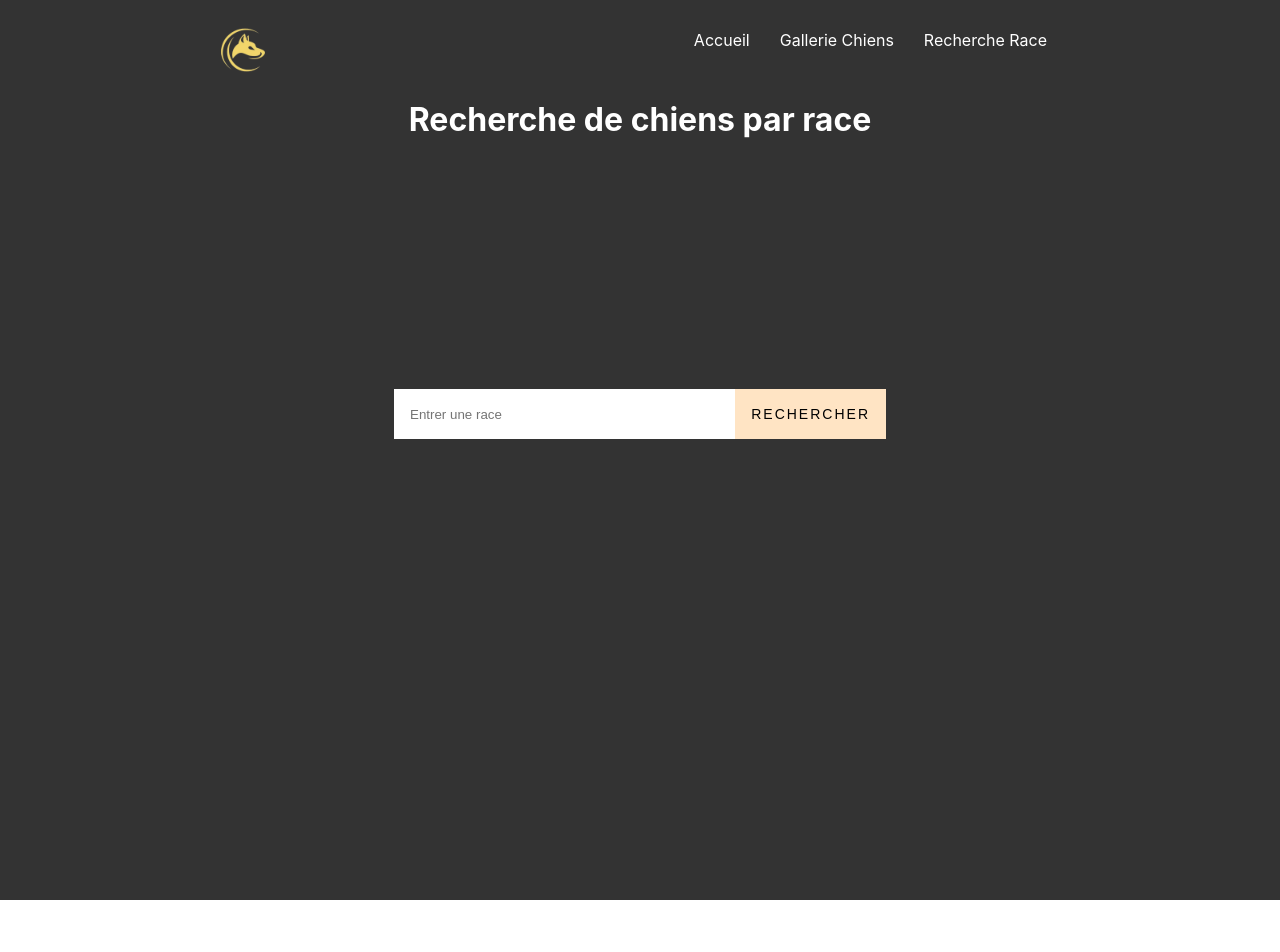
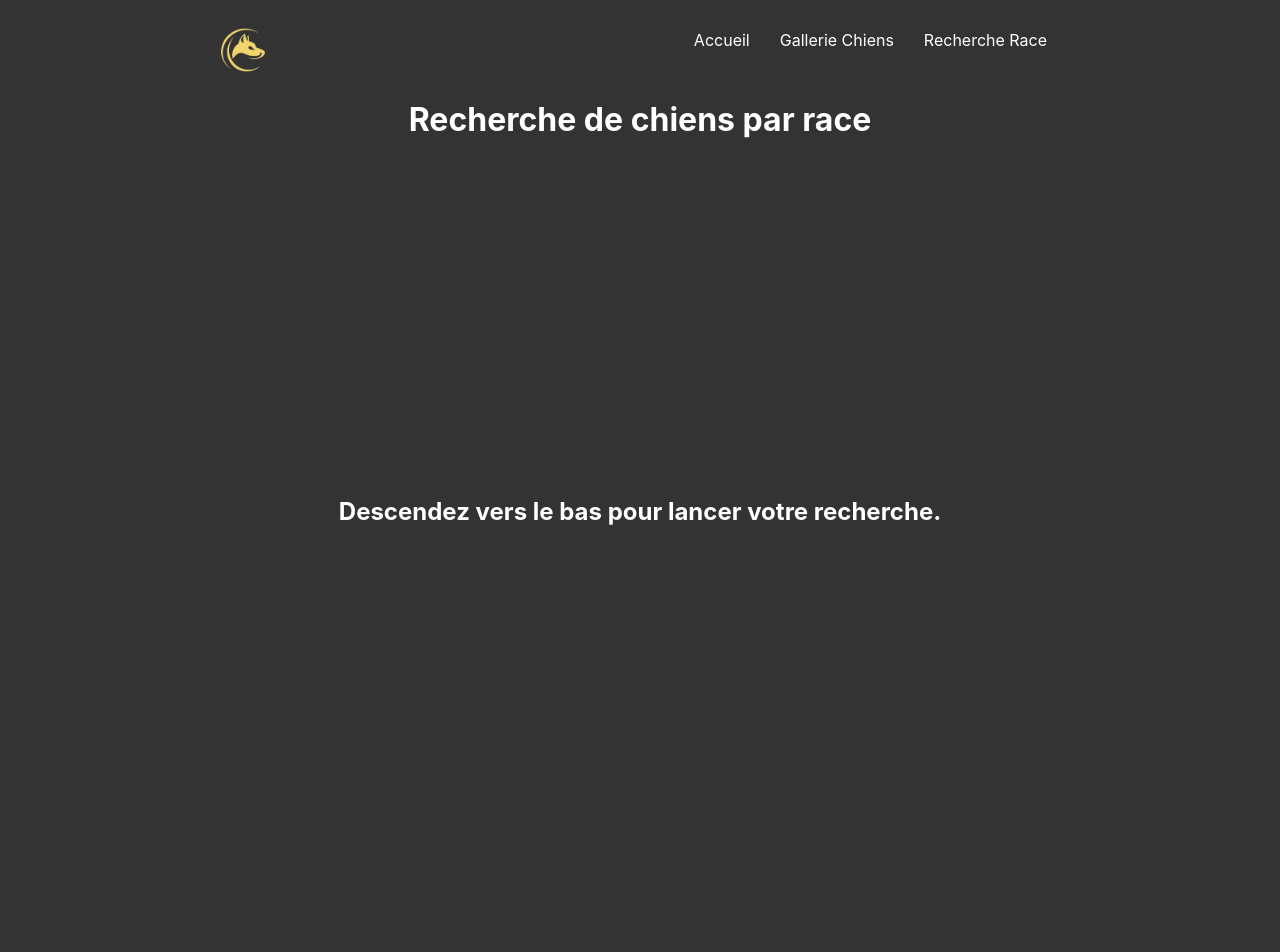
Before and after one commit to JackBulls/dog_ceo_api, a React (Create React App) app: page /breed-search in a window 1280 px wide. Shown: the top 952 px of the page. Before the commit the page ends 900 px from the top, so only its background shows below. Built offline with nearby package versions, Linux system fonts and the light colour scheme.

Commit message:
quatrieme version

```diff
--- a/src/pages/DogBreedSearch.css
+++ b/src/pages/DogBreedSearch.css
@@ -5,14 +5,18 @@
 
 .breed-search {
     background-color: #333;
-    height: 100vh;
+    height: 200vh;
+    display: grid;
+    justify-content: center;
+    margin: 0 auto; /* Center the container itself */
+    max-width: 100%; /* Limit the container width */
 }
 
 .recherche {
-     display: flex;
+    display: flex;
     justify-content: center;
     align-items: center;
-    margin-top: 250px;
+    margin-top: 50px;
 }
 
 label {
@@ -44,3 +48,19 @@ label {
     transition: .5s;
     background-color:aliceblue;
 }
+
+h2 {
+    text-align: center;
+    color: white;
+    /* font-size: 30px; */
+}
+
+.breed-image {
+    margin: 20px 35px;
+    width: 300px; /* La largeur prend toute la taille du conteneur */
+    height: 300px;
+    object-fit: cover;
+    /* Couvre la zone tout en gardant les proportions */
+    border-radius: 10px; /* Optionnel : pour arrondir les bords */
+    border: 2px solid white;
+}
--- a/src/pages/DogBreedSearch.js
+++ b/src/pages/DogBreedSearch.js
@@ -18,7 +18,7 @@ const DogBreedSearch = () => {
       const data = await response.json(); // Convertir la réponse en JSON
 
       if (data.status === 'error') {
-        setError('Race non trouvé, vérifiez votre input.'); // Vérifier l'erreur
+        setError('Race non trouvé, réessayez.'); // Vérifier l'erreur
         setBreedImages([]);
       } else {
         setError('');
@@ -32,6 +32,7 @@ const DogBreedSearch = () => {
   return (
     <div className="breed-search">
       <h1>Recherche de chiens par race</h1>
+      <h2>Descendez vers le bas pour lancer votre recherche.</h2>
       <div className="recherche">
         <label>
         {/* Champ de saisie pour entrer une race */}
```
